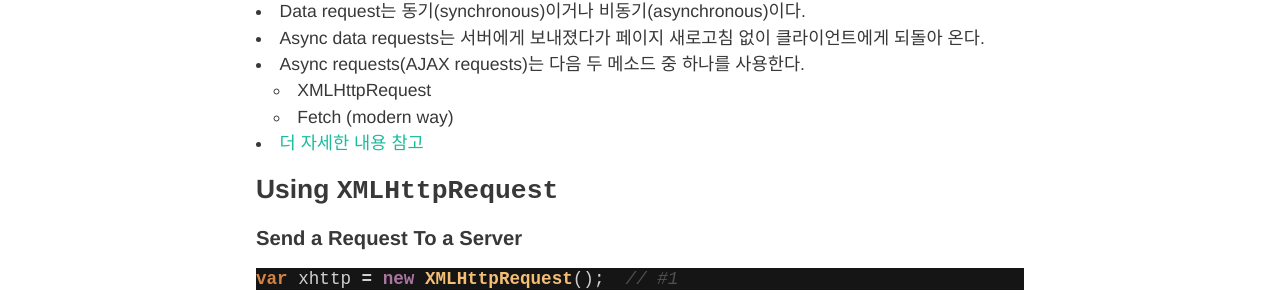
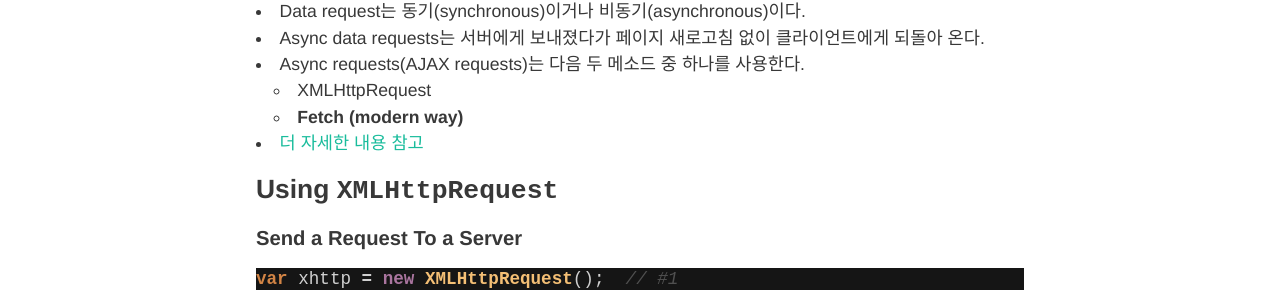
Before and after one commit to HyunlangBan/hyunlangban.github.io, a Jekyll site: the page built from _posts/2020-02-12-fullstack-using-ajax.md, in a window 1280 px wide. Shown: the part 408-698 px from the top of the page. Built offline with Jekyll 4.4.1, drawn with Linux system fonts in a browser that asks for light colours; nearby versions of some CDN libraries; comment, search, counter and statistics services are not loaded.

```diff
--- a/_posts/2020-02-12-fullstack-using-ajax.md
+++ b/_posts/2020-02-12-fullstack-using-ajax.md
@@ -9,7 +9,7 @@ tag: fullstack
 - Async data requests는 서버에게 보내졌다가 페이지 새로고침 없이 클라이언트에게 되돌아 온다.
 - Async requests(AJAX requests)는 다음 두 메소드 중 하나를 사용한다.
   - XMLHttpRequest
-  - Fetch (modern way)
+  - **Fetch (modern way)**
 - [더 자세한 내용 참고](https://coding-factory.tistory.com/143)
 
 ### Using `XMLHttpRequest`
```
